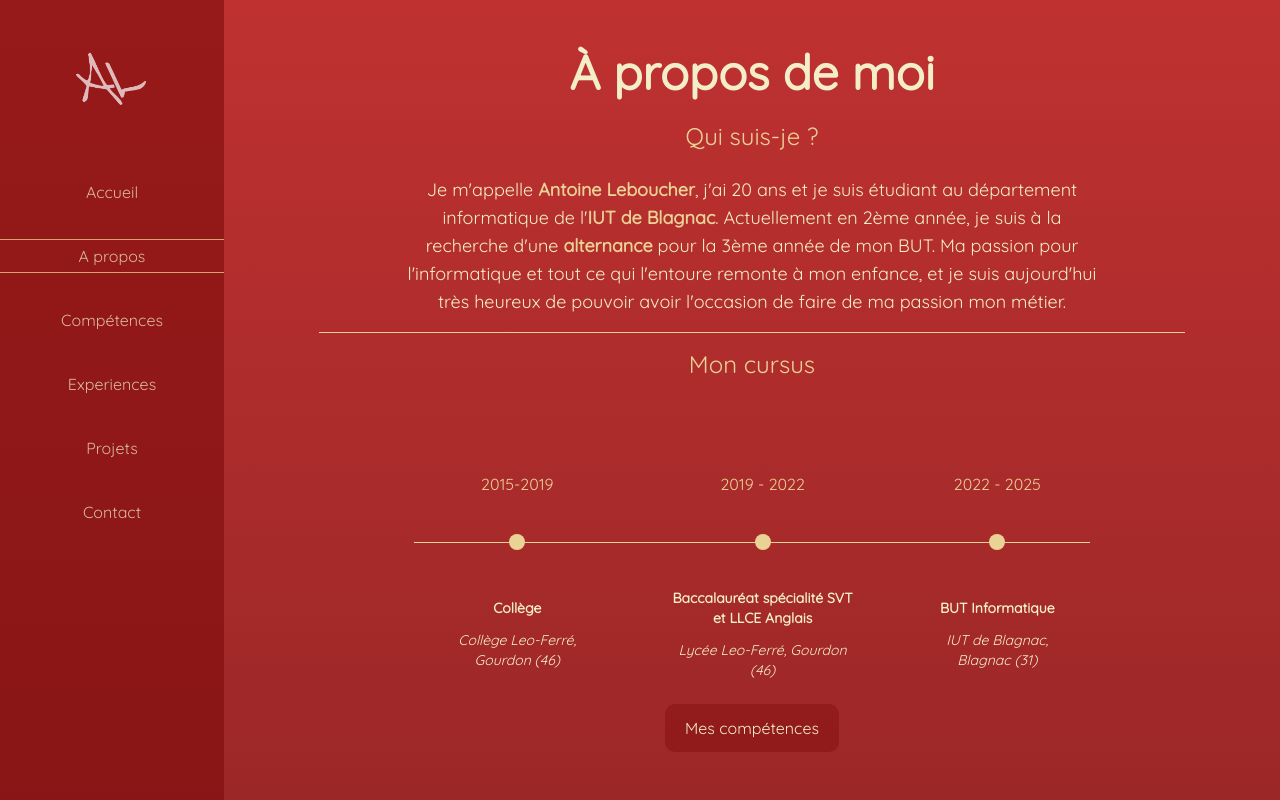
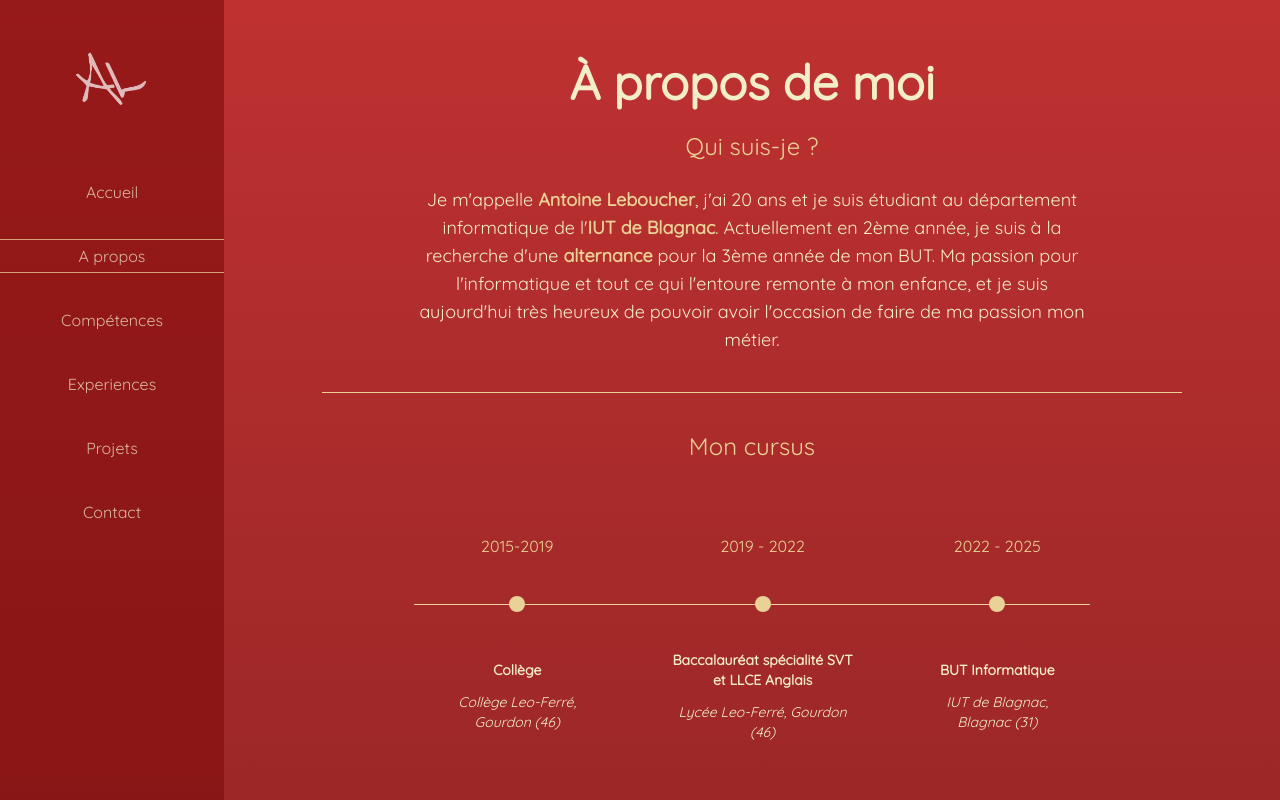
Before and after one commit to Antwannnn/react-portfolio, a React (Create React App) app: page /#/about in a window 1280 px wide. Built offline with nearby package versions, Linux system fonts and the light colour scheme.

Commit message:
removed navbutton from about page

```diff
--- a/src/components/About.tsx
+++ b/src/components/About.tsx
@@ -1,19 +1,17 @@
 import PersonalTimeline from "../components/subcomponents/Timeline";
-import { useNavigate } from "react-router-dom";
 import { TransitionDiv, FromBottomDiv, FromTopDiv } from '../Motion/MotionElements'
 import { useMediaQuery } from "react-responsive";
 import { curriculum } from '../constants/infos';
 
 const About = ({ onEnter, onExit }: any) => {
 
-  const navigate = useNavigate();
   const isVertical = useMediaQuery({ query: '(max-width: 900px)' })
 
   return (
     <FromTopDiv transition={{ duration: 0.5, delay: 0.5, type: 'spring' }}
       onViewportEnter={onEnter}
       onViewportLeave={onExit}
-      className="text-primary z-10 w-full px-2 flex flex-col md:text-start gap-2 my-10 justify-evenly items-center"
+      className="text-primary z-10 w-full px-3 flex flex-col md:text-start gap-5 my-10 justify-evenly items-center"
     >
       <div className="w-4/6 text-center flex flex-col gap-6">
         <h1 className="text-2xl sm:text-5xl font-bold">À propos de moi</h1>
@@ -25,10 +23,10 @@ const About = ({ onEnter, onExit }: any) => {
         </p>
       </div>
       <TransitionDiv transition={{ delay: 1 }} className="separator w-5/6" />
-      <FromBottomDiv className="w-4/6 flex flex-col justify-center gap-6 items-center" transition={{ duration: 0.5, delay: 1.5, type: 'spring' }}>
+      <FromBottomDiv className="w-4/6 flex flex-col justify-center gap-1 items-center" transition={{ duration: 0.5, delay: 1.5, type: 'spring' }}>
         <h2 className="text-2xl text-secondary">Mon cursus</h2>
         <PersonalTimeline items={curriculum} orientation={`${isVertical ? "vertical" : "horizontal"}`}/>
-        <button className="button-red w-fit px-5 py-3" onClick={() => navigate("/skills")}>Mes compétences</button>
+
       </FromBottomDiv>
 
     </FromTopDiv>
```
